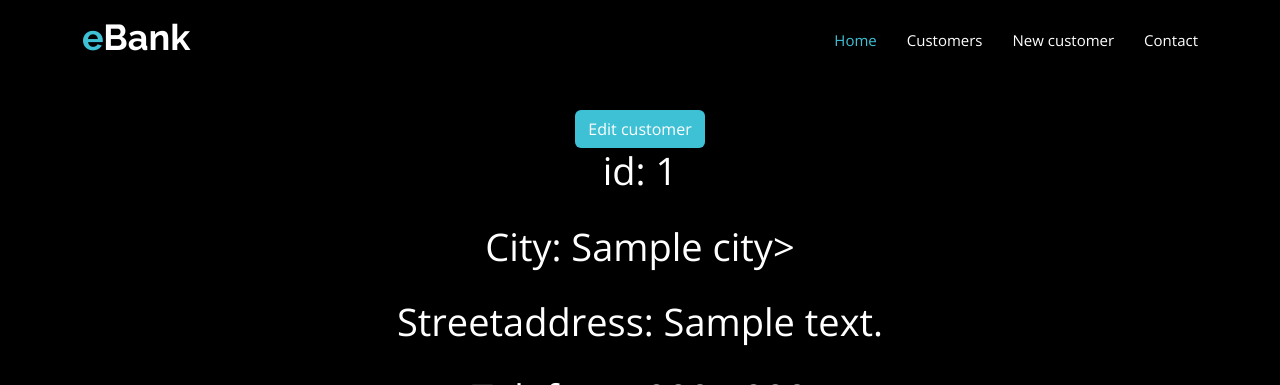
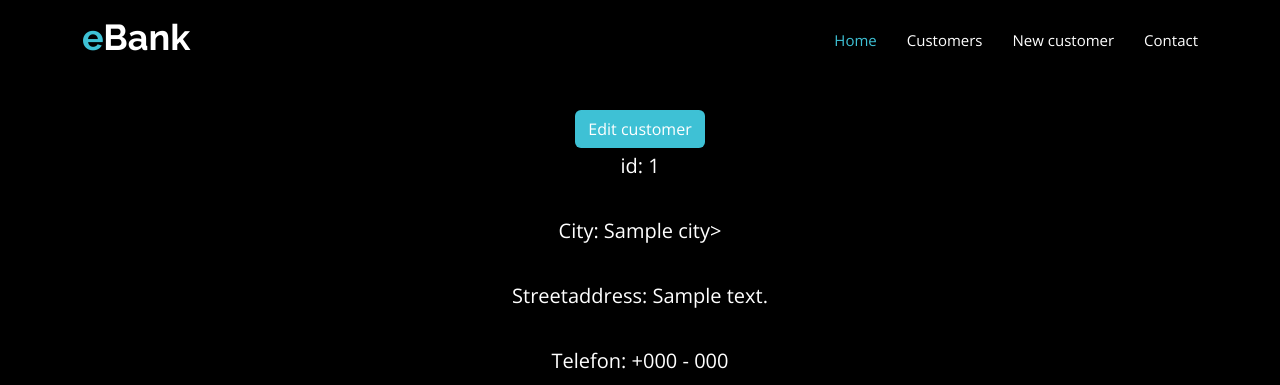
Before and after one commit to Thomashallberg/WebBank, a Flask app: template templates/customer.html in a window 1280 px wide. Shown: the top 385 px of the page. Run offline with Flask 3, Linux system fonts and the light colour scheme; the template is opened without the code that fills it: most values are stand-ins (such as "Sample title", 1, 10 or a date in 2020); parts of the project's set-up code (start-up, migrations or seed data) failed here and were passed over; some libraries are stand-ins or nearby versions.

Commit message:
edit customer and fontsize in customer

```diff
--- a/templates/customer.html
+++ b/templates/customer.html
@@ -12,10 +12,10 @@ Customer: {{ customer.GivenName }}
         <br><br>
         <br><br>
         <a href="{{ url_for('editcustomer',id=customer.Id ) }}" class="btn">Edit customer</a>
-        <p class="customer-p"> id: {{ customer.Id }}</p>
-        <p class="customer-p">City: {{ customer.City }}></p>
-        <p class="customer-p">Streetaddress: {{ customer.Streetaddress }}</p>
-        <p class="customer-p">Telefon: +{{ customer.TelephoneCountryCode }} -  {{ customer.Telephone }}</p>
+        <p class="customer-p" style="font-size: 20px; line-height: 35px;"> id: {{ customer.Id }}</p>
+        <p class="customer-p" style="font-size: 20px; line-height: 35px;">City: {{ customer.City }}></p>
+        <p class="customer-p" style="font-size: 20px; line-height: 35px;">Streetaddress: {{ customer.Streetaddress }}</p>
+        <p class="customer-p" style="font-size: 20px; line-height: 35px;">Telefon: +{{ customer.TelephoneCountryCode }} -  {{ customer.Telephone }}</p>
         <span><img src="https://img.systementor.se/{{ customer.Id }}/60/40" /></span>
         <h2>{{ customer.GivenName }} - {{ customer.Surname }}</h2>
 
```
Also changed, not shown: templates/editcustomer.html (+20 -16 lines).
